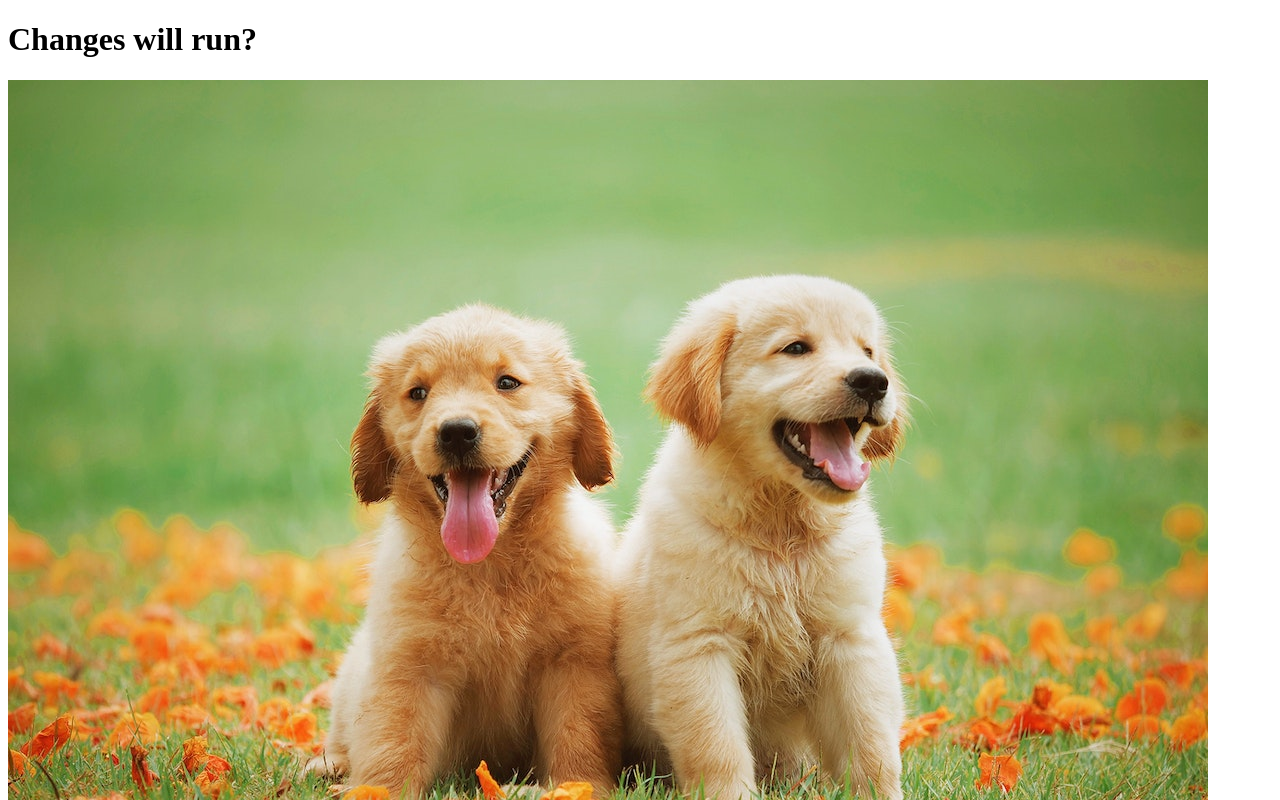
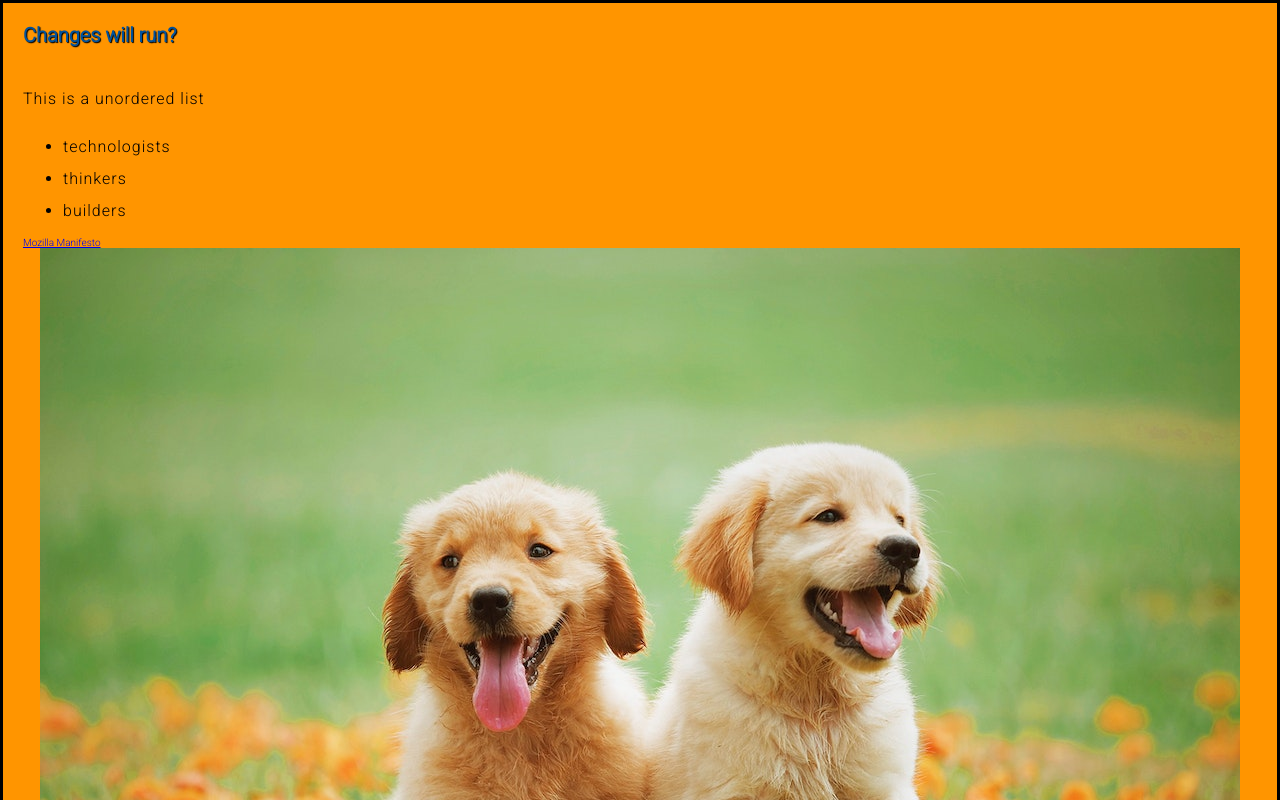
Before and after one commit to GersonMenezes/Web_Learning_Developer_Mozila.github.io, a plain HTML site: page index.html in a window 1280 px wide. Shown: the top 800 px of the page. Drawn offline with Linux system fonts and the light colour scheme.

Commit message:
Second commit

```diff
--- a/index.html
+++ b/index.html
@@ -3,10 +3,24 @@
   <head>
     <meta charset="utf-8" />
     <meta name="viewport" content="width=device-width" />
-    <title>My dick page</title>
+    <title>My nice page</title>
+    <link href="styles/style.css" rel="stylesheet" />
+    <link rel="preconnect" href="https://fonts.googleapis.com">
+    <link rel="preconnect" href="https://fonts.gstatic.com" crossorigin>
+    <link href="https://fonts.googleapis.com/css2?family=Roboto:ital,wght@0,100;0,300;1,100&display=swap" rel="stylesheet">
   </head>
   <body>
     <h1>Changes will run?</h1>
+
+    <p>This is a unordered list</p>
+    <ul>
+      <li>technologists</li>
+      <li>thinkers</li>
+      <li>builders</li>
+    </ul>
+    <a href="https://www.mozilla.org/en-US/about/manifesto/" target="_blank">Mozilla Manifesto</a>
+
+
     <img src="images/dog.jpg" alt="Two happy dogs" />
   </body>
 </html>
--- /dev/null
+++ b/styles/style.css
@@ -0,0 +1,29 @@
+html {
+    font-size: 10px; /* px means "pixels": the base font size is now 10 pixels high */
+    font-family: "Roboto", sans-serif, ital; /* this should be the rest of the output you got from Google Fonts */
+    background-color: #00539f;
+}
+
+h1 {
+    margin: 0;
+    padding: 20px 0;
+    color: #00539f;
+    text-shadow: 1px 1px 1px black;
+  }
+  img {
+    display: block;
+    margin: 0 auto;
+  }
+  p,
+li {
+  font-size: 16px;
+  line-height: 2;
+  letter-spacing: 1px;
+}
+body {
+    /*width: 1360px;*/
+    margin: 0 auto;
+    background-color: #ff9500;
+    padding: 0 20px 20px 20px;
+    border: 3px solid black;
+  }
```
